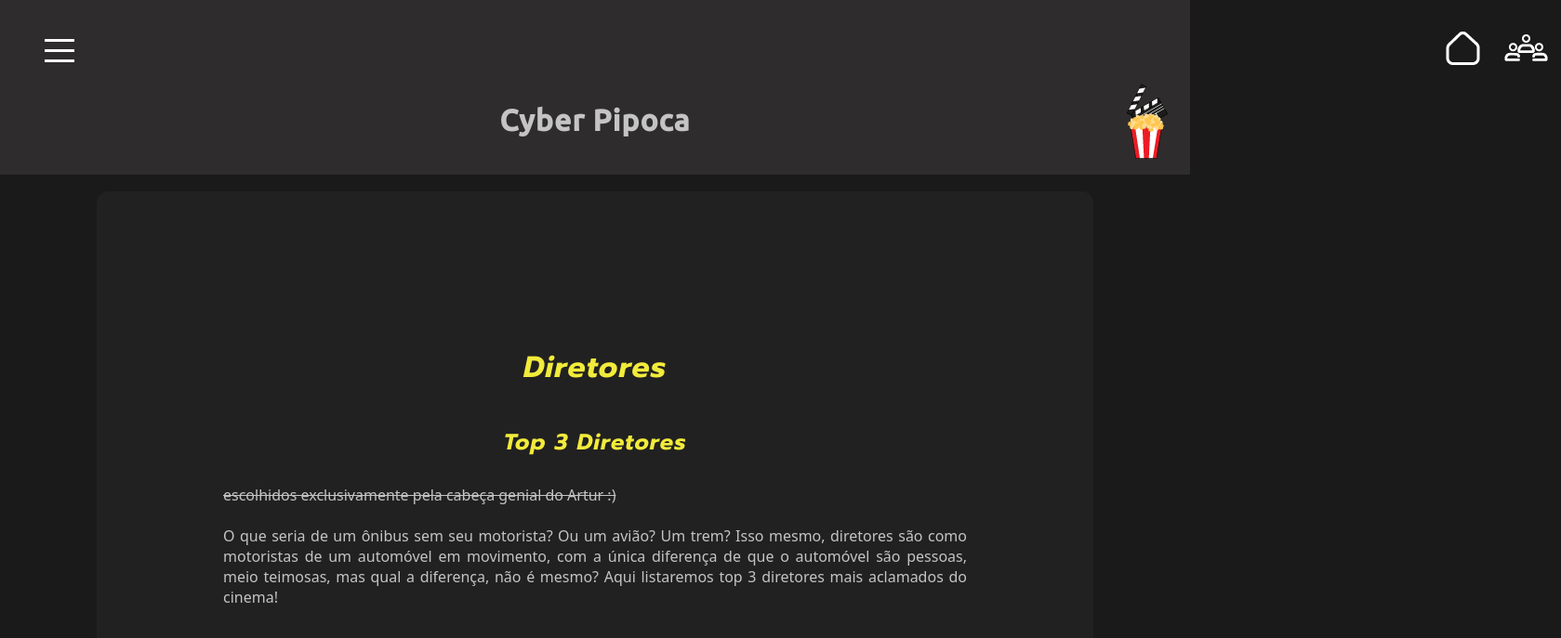
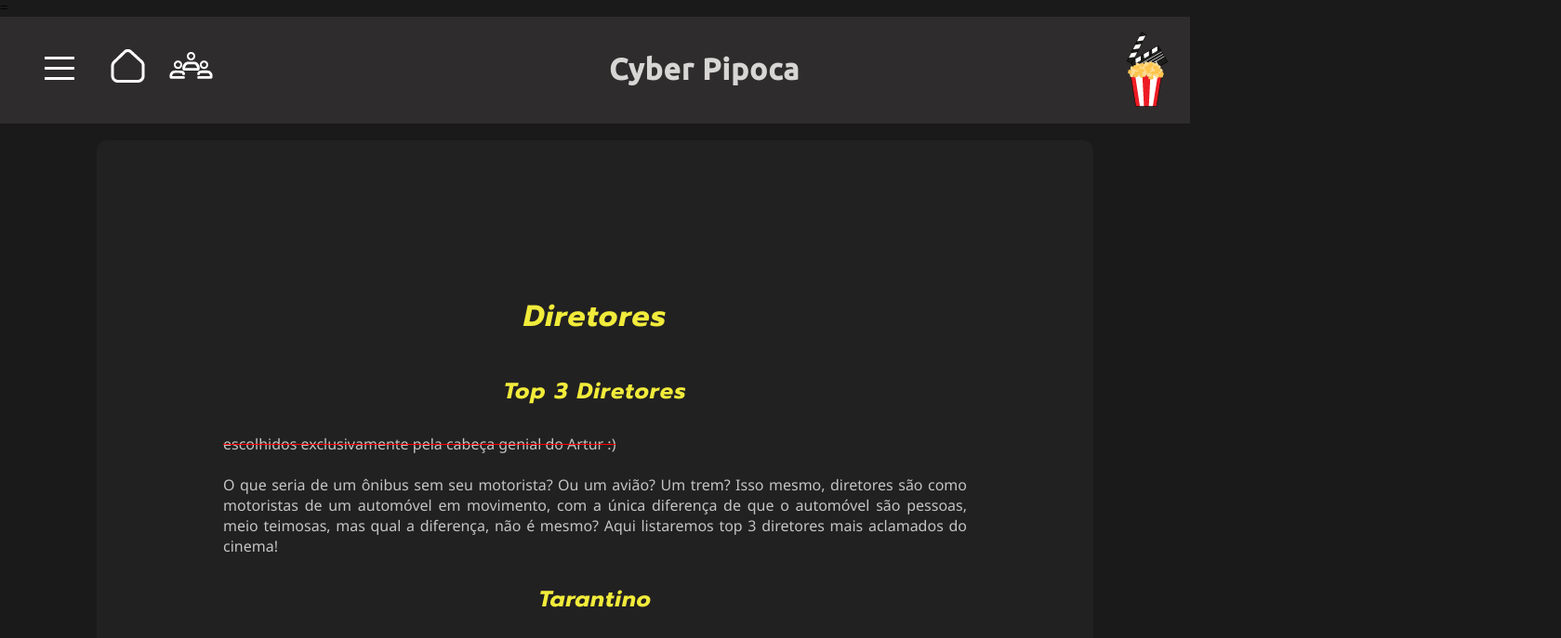
Before and after one commit to brivyy/lpw, a plain HTML site: page diretores.html in a window 1280 px wide. Shown: the top 687 px of the page at 93% size, 1679 px wide, since content can reach past the window. Drawn offline with Linux system fonts and the light colour scheme.

Commit message:
Add files via upload

```diff
--- a/diretores.html
+++ b/diretores.html
@@ -11,7 +11,7 @@
 </head>
 
 <body>
-    <header>
+   =    <header>
     <nav class="menu" alt="Botão do Menu">
         <br><br>
         <div class="bmenu">
@@ -19,6 +19,7 @@
             <div class="barra2"></div>
             <div class="barra3"></div>
         </div>
+
         <nav>
             <br>
             <h3>Assustos relacionados</h3>
@@ -31,13 +32,12 @@
             </ul>
         </nav>
     </nav>
-
     <ul class="icones">
         <li><a href="index.html"><img src="imgs/home.png" alt="Página Inicial"></a></li>
         <li> <a href="integrantes.html"><img src="imgs/integrantes.png" alt="Integrantes"></a></li>
     </ul>
     <h1><a href="index.html">Cyber Pipoca</a></h1>
-        <a href="index.html"><img class="logo" src="imgs/logo.png"></a>
+    <img class="logo" src="imgs/logo.png">
 </header>
 
     <br>
--- a/style.css
+++ b/style.css
@@ -1,36 +1,33 @@
-@import url('https://fonts.googleapis.com/css2?family=Prompt:ital,wght@1,700&family=Ubuntu:wght@500&display=swap');
-
+@import url('https://fonts.googleapis.com/css2?family=Noto+Sans&family=Prompt:ital,wght@1,700&family=Ubuntu:wght@500&display=swap');
 header {
   background-color: #2e2c2c;
   display: block;
   text-align: center;
-  padding: 3px 0;
+  padding: 3.5px 0;
   margin: 0;
   position: sticky;
   top: 0;
 }
+
 nav {
   align-items: center;
   text-align: center;
 }
+
 p {
   font-family: 'Noto Sans', sans-serif;
   text-align: justify;
   color: #c4c4c4;
 }
 
-.imagem{
-float:left;
-margin: 15px;
+span {
+  font-family: 'Noto Sans', sans-serif;
+  color: #cde400;
 }
 
-span{
-  font-family: 'Noto Sans', sans-serif;
-  color:#cde400;
-}
 a {
-  font-family:  'Ubuntu', sans-serif, Bahnschrift;
-  color: #c4c4c4;
+  font-family: 'Ubuntu', sans-serif, Bahnschrift;
+  color: #d8d5d5;
   text-decoration: none;
   transition: 0, 3s ease-out;
 }
@@ -41,6 +38,7 @@ body {
   padding: 0;
   overflow-x: hidden;
 }
+
 main {
   background-color: rgb(34, 33, 33);
   padding: 17vh;
@@ -65,7 +63,16 @@ ul {
   padding: 0.2em;
   text-align: center;
 }
+
 ul li {
+  letter-spacing: 1.7px;
+  padding: 0.5em;
+  margin-right: 0;
+}
+
+ul li:hover {
+  background-color: rgb(143, 43, 236);
+  opacity: 20%;
   letter-spacing: 1.7px;
   padding: 0.5em;
   margin-right: 0;
@@ -74,7 +81,7 @@ ul li {
 .menu {
   width: 10%;
   padding: 2vh;
-  position:absolute;
+  position: absolute;
   font-size: 0.8em;
   background-color: #23232e;
   flex-direction: column;
@@ -134,15 +141,19 @@ ul li {
   animation: pular 0.4s ease-in;
 }
 
-.icones{
+.icones {
   float: left;
-display: flex;
-flex-direction: row;
-margin-left: 120%;
+  display: flex;
+  flex-direction: row;
+  margin-left: 100px;
+}
+
+del {
+  text-decoration-color: red;
 }
 
 @keyframes pular {
-  0%{
+  0% {
     transform: translateY(0);
     transition: transform 0.3s ease-in;
   }
@@ -155,7 +166,9 @@ margin-left: 120%;
   100% {
     transform: translateY(0);
     transition: transform 0.3s ease-in;
-  }}
+  }
+}
+
 
   ul li:hover {
     background-color: rgb(143, 43, 236);
@@ -250,3 +263,7 @@ margin-left: 120%;
 table{
 margin: 0 auto;
 }
+.imagem{
+  float:left;
+  margin: 15px;
+  }
```
Also changed, not shown: anos80.html (+1 -1 lines), blockbusters.html (+1 -3 lines), historiacinema.html (+1 -3 lines). Lines whose indentation alone changed are shown as unchanged.
